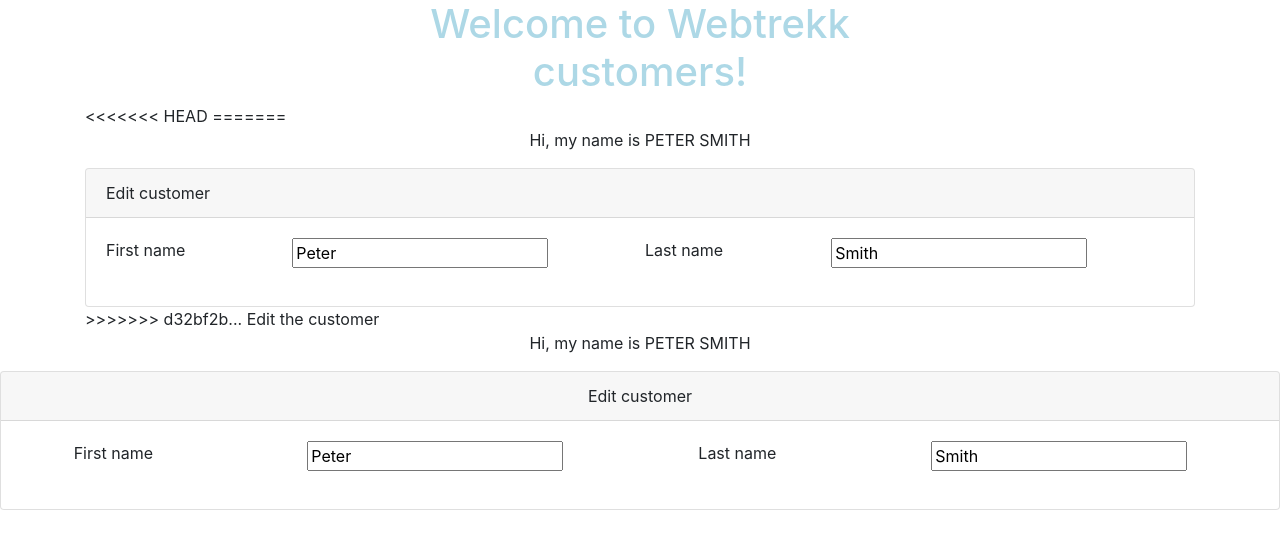
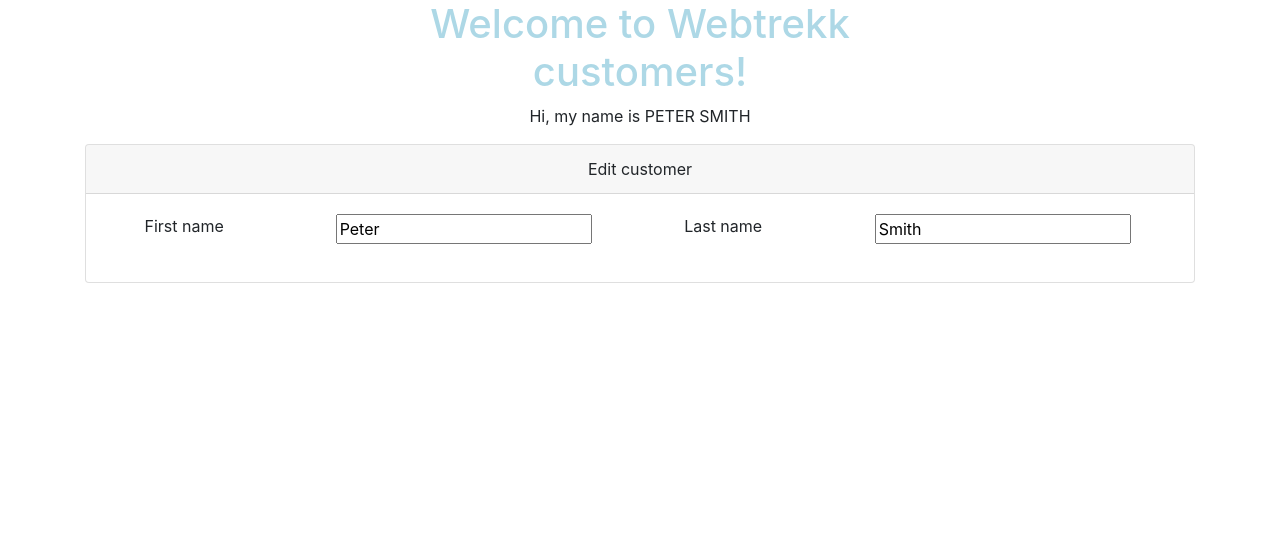
Before and after one commit to alunenko/webtrekk, an Angular app in the folder webtrekk-customers/: page / in a window 1280 px wide. Shown: the top 548 px of the page. Built offline with nearby package versions, Linux system fonts and the light colour scheme.

Commit message:
Fixes after merge

```diff
--- a/webtrekk-customers/src/app/app.component.html
+++ b/webtrekk-customers/src/app/app.component.html
@@ -4,15 +4,10 @@
             <h1>Welcome to {{ appName }}!</h1>
         </div>
     </div>
-<<<<<<< HEAD
-=======
 
-    <app-customer></app-customer>
->>>>>>> d32bf2b... Edit the customer
-</div>
-
-<div class="row">
-    <div class="col text-center">
-        <app-customer></app-customer>
+    <div class="row">
+        <div class="col text-center">
+            <app-customer></app-customer>
+        </div>
     </div>
 </div>
```
Also changed, not shown: 1 other file (tests, documents, lock files or other folders).
